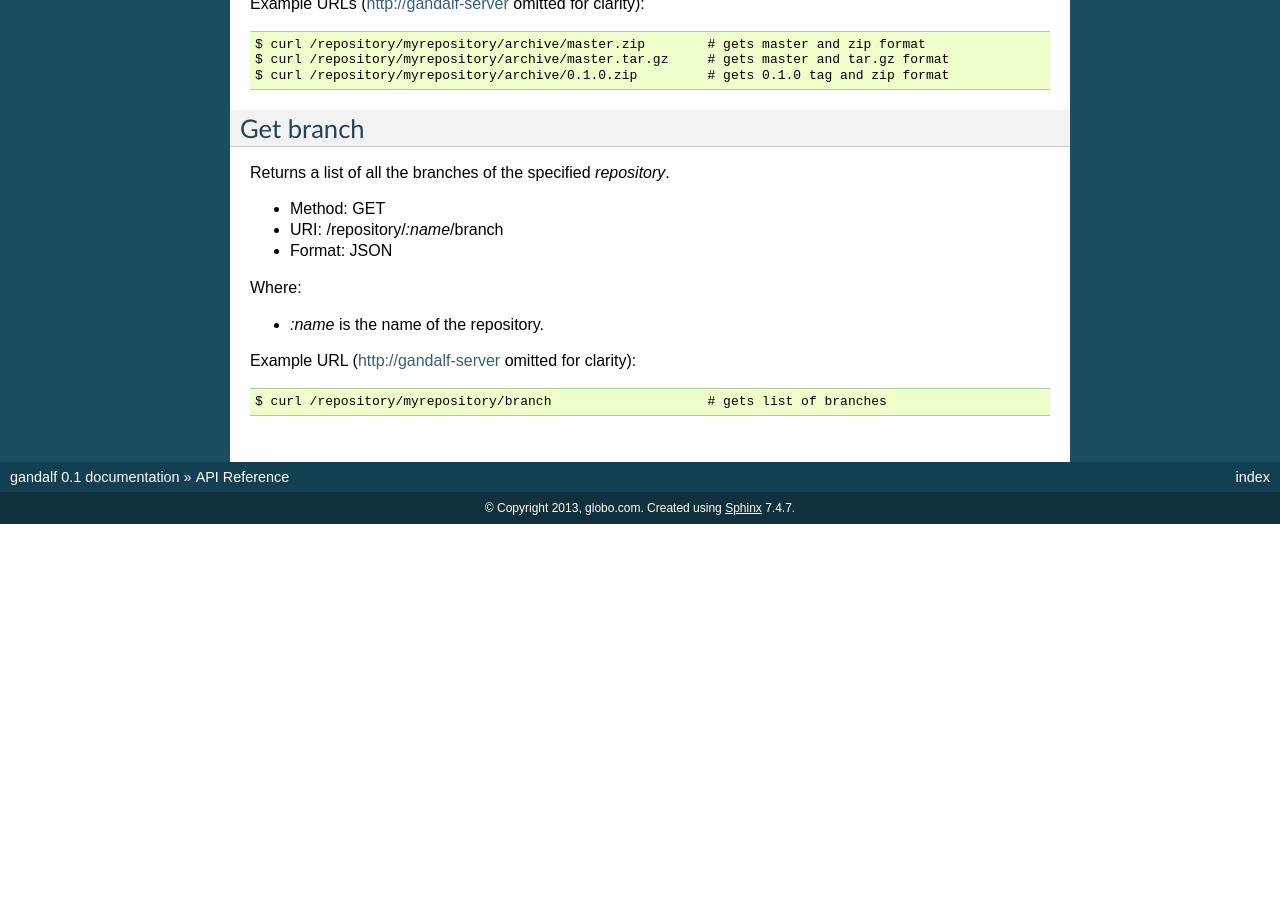
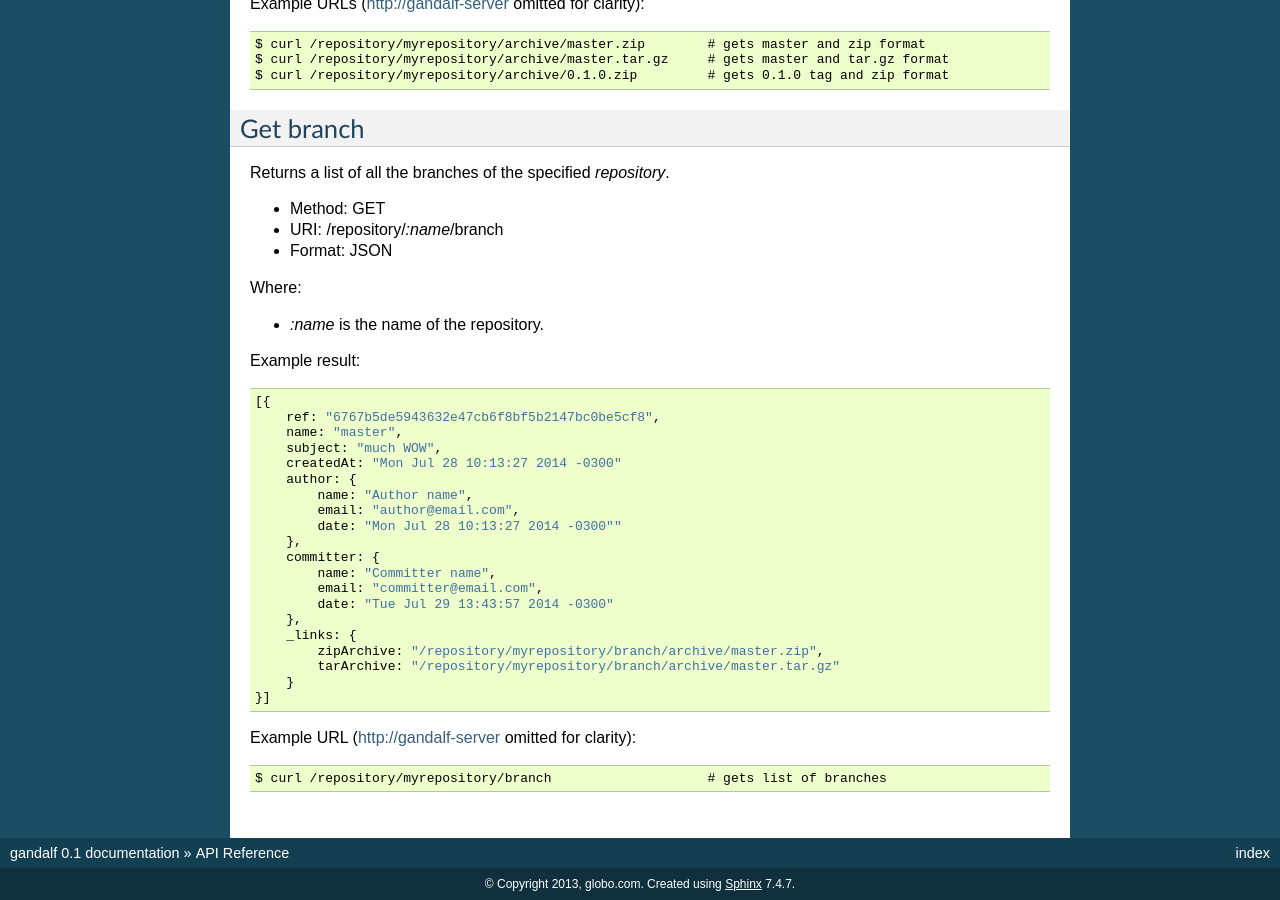
Before and after one commit to tsuru/gandalf, a Sphinx documentation site: the page built from docs/source/api.rst, in a window 1280 px wide and 900 px high, scrolled down 2457 px. Built offline with Sphinx 7.4.7, drawn with Linux system fonts in a browser that asks for light colours; before the commit the page ends 2981 px from its top, so only the background shows below that.

Commit message:
API doc: Improving GetBranch
Added example result section

```diff
--- a/docs/source/api.rst
+++ b/docs/source/api.rst
@@ -143,6 +143,29 @@ Where:
 
 * `:name` is the name of the repository.
 
+Example result::
+
+    [{
+        ref: "6767b5de5943632e47cb6f8bf5b2147bc0be5cf8",
+        name: "master",
+        subject: "much WOW",
+        createdAt: "Mon Jul 28 10:13:27 2014 -0300"
+        author: {
+            name: "Author name",
+            email: "author@email.com",
+            date: "Mon Jul 28 10:13:27 2014 -0300""
+        },
+        committer: {
+            name: "Committer name",
+            email: "committer@email.com",
+            date: "Tue Jul 29 13:43:57 2014 -0300"
+        },
+        _links: {
+            zipArchive: "/repository/myrepository/branch/archive/master.zip",
+            tarArchive: "/repository/myrepository/branch/archive/master.tar.gz"
+        }
+    }]
+
 Example URL (http://gandalf-server omitted for clarity)::
 
     $ curl /repository/myrepository/branch                    # gets list of branches
```
